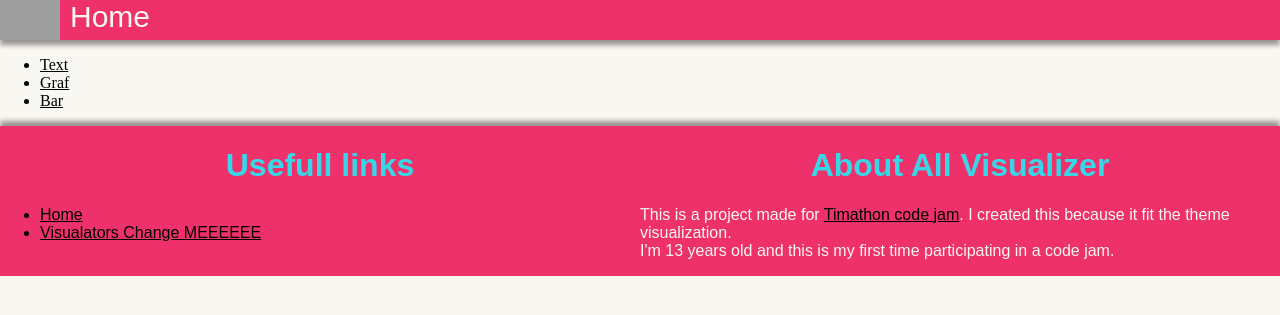
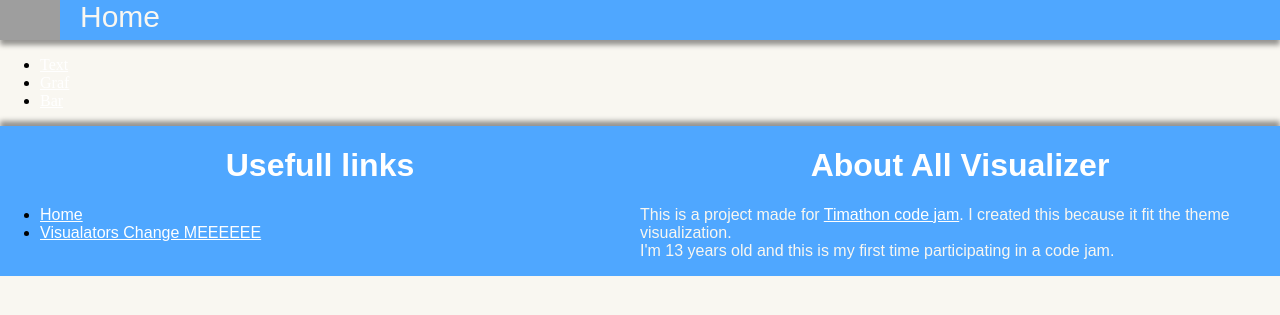
Before and after one commit to VL07/AllVisualizer, a Flask app: page /visualizer/1 in a window 1280 px wide. Shown: the top 315 px of the page. Run offline with Flask 2, Linux system fonts and the light colour scheme; grey boxes are pictures that could not be loaded.

Commit message:
0.1.2.3
Made header and footer blue and added a redirecting page for github and wiki

```diff
--- a/main.py
+++ b/main.py
@@ -46,8 +46,24 @@ def embed(data=""):
 @app.route("/github/")
 @app.route("/source")
 @app.route("/source/")
-def source():
-    return redirect("https://github.com/VL07/All_Visualizer")
+@app.route("/github/<page>")
+@app.route("/source/<page>")
+@app.route("/github/<page>/")
+@app.route("/source/<page>/")
+def source(page=""):
+    if not page:
+        page = request.args.get("page")
+
+    if not page:
+        return redirect("https://github.com/VL07/All_Visualizer")
+
+    return redirect("https://github.com/VL07/All_Visualizer/" + page)
+
+@app.route("/wiki")
+@app.route("/wiki/")
+def wiki():
+    return redirect("https://github.com/VL07/All_Visualizer/wiki")
+
 
 if __name__ == "__main__":
     app.run(host="127.0.0.1", port="5001")
--- a/templates/footer.html
+++ b/templates/footer.html
@@ -18,34 +18,36 @@
         height: auto;
         position: relative;
         bottom: 0px;
-        background-color: #ee316b;
+        background-color: #4fa7ff;
         box-shadow: 0px -5px 5px 0px rgba(0, 0, 0, 0.404);
         display: flex;
         flex-direction: row;
         font-family: sans-serif;
     }
 
-    .about,
-    .links {
+    footer .about,
+    footer .links {
         width: 50%;
         height: 100%;
     }
 
-    h1 {
+    footer h1 {
         width: 100%;
         text-align: center;
-        color: #38d7e7;
+        color: #fff;
     }
 
     a {
-        color: #000000;
+        color: #fff;
+        transition: all 0.3s ease-out;
     }
 
-    a:hover {
-        color: rgb(185, 185, 185);
+    footer a:hover {
+        color: #fff;
+        text-shadow: 0px 5px 5px rgba(0, 0, 0, 0.404);
     }
 
-    p {
+    footer p {
         color: #f9f7f1;
     }
 
--- a/templates/header.html
+++ b/templates/header.html
@@ -7,7 +7,7 @@
     header {
         width: 100%;
         height: 40px;
-        background-color: #ee316b;
+        background-color: #4fa7ff;
         padding: 0px;
         display: flex;
         flex-direction: row;
@@ -29,7 +29,15 @@
         font-family: sans-serif;
         text-decoration: none;
         font-size: 30px;
+        transition: .3s ease-out;
+        text-align: center;
 
     }
 
+    a.box:hover {
+        color: #424242;
+        background-color: #4fa7ff;
+        box-shadow: 0px 5px 5px 0px rgba(0, 0, 0, 0.404);
+    }
+
 </style>
```
Also changed, not shown: templates/visualizer_bar.html (+23 -2 lines).
